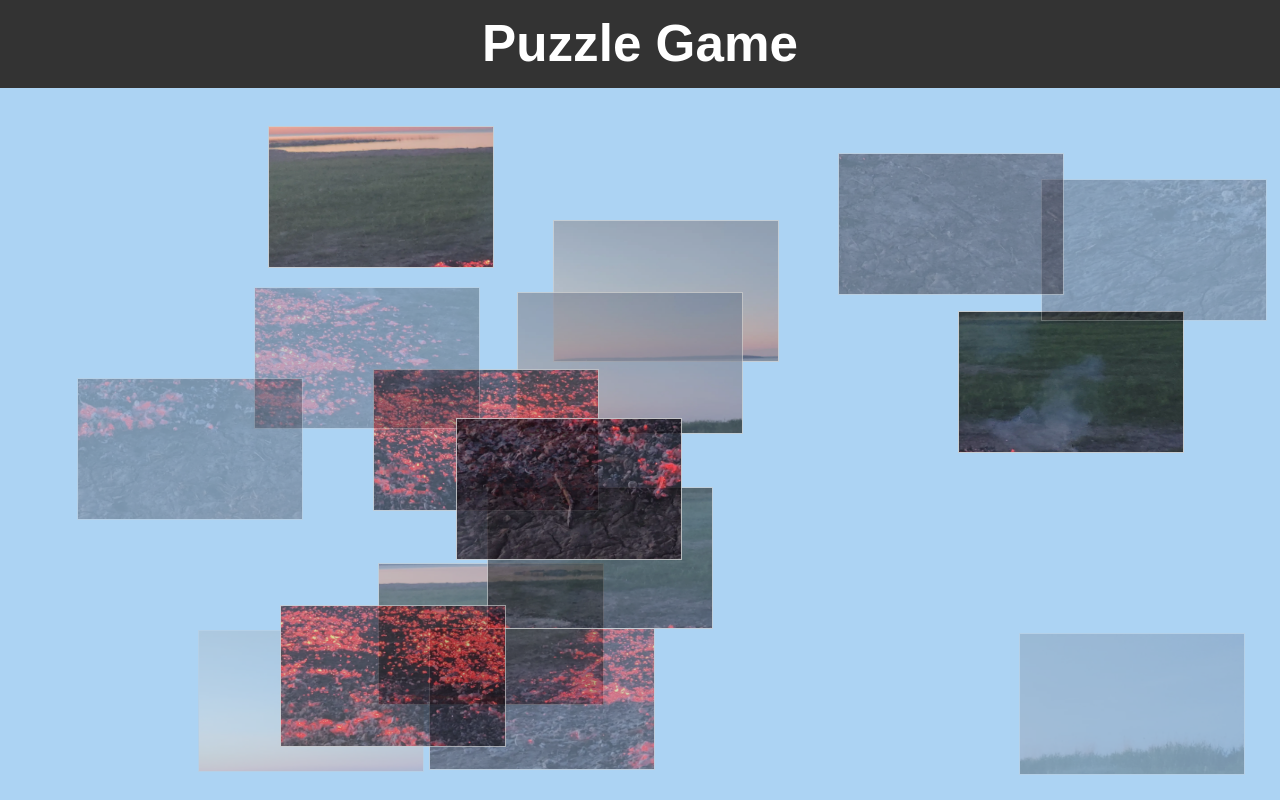
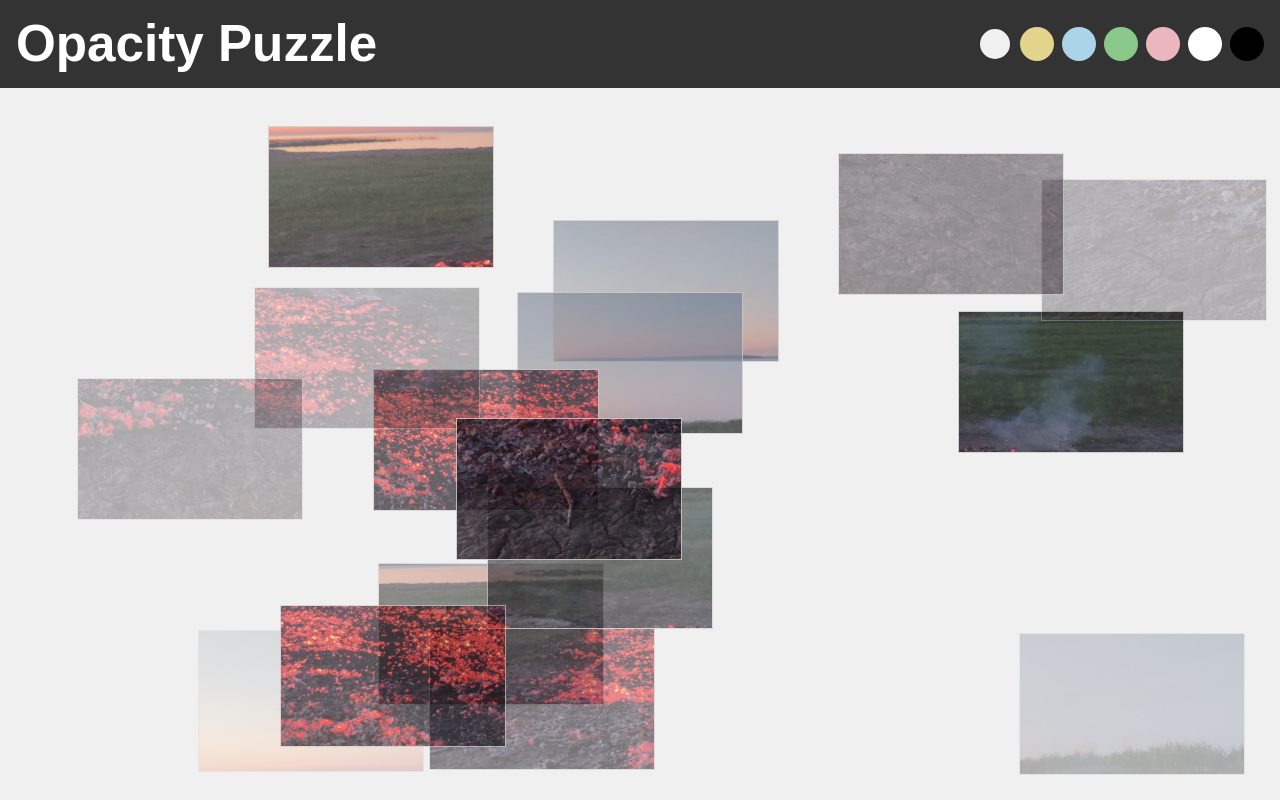
Before and after one commit to gloofys/puzzle, a React (Vite) app: page / in a window 1280 px wide. Built offline with nearby package versions, Linux system fonts and the light colour scheme.

Commit message:
backgroundselector in header that changes game boards background color. Restrucutred app.jsx with header.jsx

```diff
--- a/src/App.jsx
+++ b/src/App.jsx
@@ -2,18 +2,18 @@ import './App.css';
 import { DndProvider } from 'react-dnd';
 import { HTML5Backend } from 'react-dnd-html5-backend';
 import GameBoard from './components/GameBoard.jsx';
+import Header from './components/Header.jsx';
+import {useState} from "react";
 
 function App() {
+    const [bgColor, setBgColor] = useState('#f0f0f0'); // Default background color
+
     return (
         <DndProvider backend={HTML5Backend}>
             <div className="app-container">
-                <header className="header">
-                    <h1>Puzzle Game</h1>
-                </header>
+                <Header bgColor={bgColor} onChange={setBgColor} />
                 <main className="game-wrapper">
-                    <div className="game-board-wrapper">
-                        <GameBoard />
-                    </div>
+                    <GameBoard bgColor={bgColor} />
                 </main>
             </div>
         </DndProvider>
--- /dev/null
+++ b/src/assets/BackgroundColorSelector.css
@@ -0,0 +1,28 @@
+.color-selector {
+    display: flex;
+    align-items: center;
+    font-family: Arial, sans-serif;
+}
+
+.color-options {
+    display: flex;
+    gap: 8px; /* Space between color swatches */
+    margin-left: 10px;
+}
+
+.color-swatch {
+    width: 30px;
+    height: 30px;
+    border-radius: 50%;
+    cursor: pointer;
+    border: 2px solid transparent;
+    transition: transform 0.2s, border-color 0.2s;
+}
+
+.color-swatch:hover {
+    transform: scale(1.1);
+}
+
+.color-swatch.selected {
+    border-color: #333; /* Highlight selected color */
+}
--- /dev/null
+++ b/src/assets/Header.css
@@ -0,0 +1,4 @@
+.header{
+    display: flex;
+    justify-content: space-between;
+}
--- /dev/null
+++ b/src/components/BackgroundColorSelector.jsx
@@ -0,0 +1,38 @@
+
+import PropTypes from 'prop-types';
+import '/src/assets/BackgroundColorSelector.css';
+
+const colors = [
+    { colorCode: '#f0f0f0' },
+    { colorCode: '#e3d48c' },
+    { colorCode: '#acd4e8' },
+    { colorCode: '#89c889' },
+    { colorCode: '#ecb6bf' },
+    { colorCode: '#FFFFFF' },
+    { colorCode: '#000000' },
+];
+
+const BackgroundColorSelector = ({ bgColor, onChange }) => {
+    return (
+        <div className="color-selector">
+            <label></label>
+            <div className="color-options">
+                {colors.map((color) => (
+                    <div
+                        key={color.colorCode}
+                        onClick={() => onChange(color.colorCode)}
+                        className={`color-swatch ${bgColor === color.colorCode ? 'selected' : ''}`}
+                        style={{ backgroundColor: color.colorCode }}
+                    />
+                ))}
+            </div>
+        </div>
+    );
+};
+
+BackgroundColorSelector.propTypes = {
+    bgColor: PropTypes.string.isRequired,
+    onChange: PropTypes.func.isRequired,
+};
+
+export default BackgroundColorSelector;
--- a/src/components/GameBoard.jsx
+++ b/src/components/GameBoard.jsx
@@ -6,7 +6,8 @@ import PuzzleImage from './PuzzleImage.jsx';
 
 const SNAP_TOLERANCE = 30;
 
-const GameBoard = () => {
+// eslint-disable-next-line react/prop-types
+const GameBoard = ({ bgColor }) => {
     const [positions, setPositions] = useState([]);
     const [pieces, setPieces] = useState([]);
     const piecesRef = useRef(pieces);
@@ -58,7 +59,7 @@ const GameBoard = () => {
     }, [positions]);
 
     return (
-        <div className="game-board-wrapper" ref={drop}>
+        <div className="game-board-wrapper" ref={drop} style={{ backgroundColor: bgColor }}>
             <PuzzleImage setPieces={setPieces} setInitialPositions={setPositions} />
             {pieces.map((piece, index) => (
                 <PuzzlePiece
--- /dev/null
+++ b/src/components/Header.jsx
@@ -0,0 +1,20 @@
+
+import PropTypes from 'prop-types';
+import BackgroundColorSelector from './BackgroundColorSelector';
+import '/src/assets/Header.css'
+
+const Header = ({ bgColor, onChange }) => {
+    return (
+        <header className="header">
+            <h1>Opacity Puzzle</h1>
+            <BackgroundColorSelector bgColor={bgColor} onChange={onChange} />
+        </header>
+    );
+};
+
+Header.propTypes = {
+    bgColor: PropTypes.string.isRequired,
+    onChange: PropTypes.func.isRequired,
+};
+
+export default Header;
```
